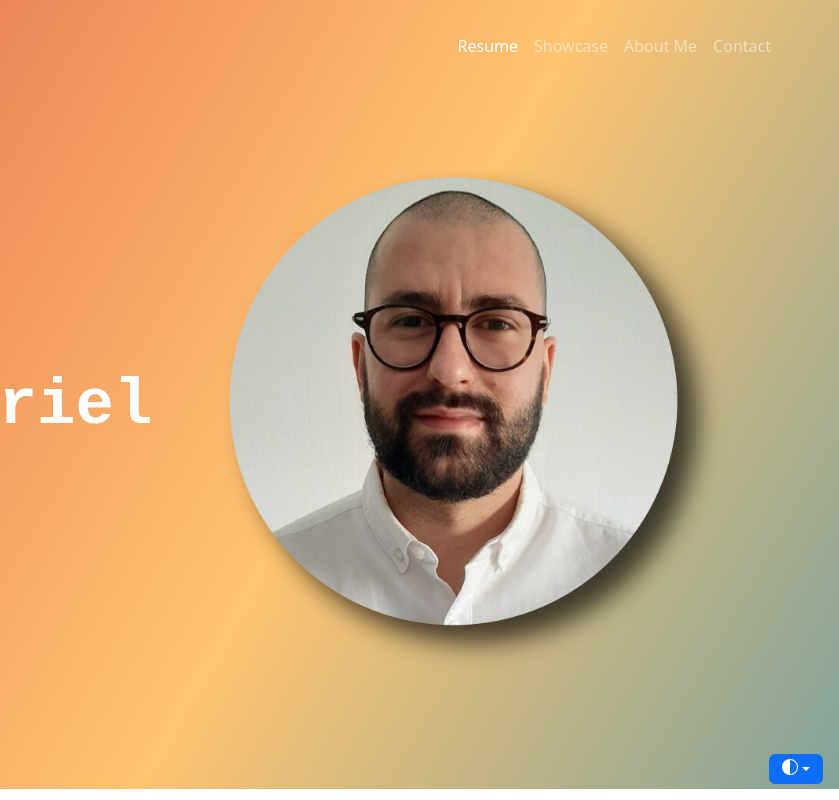
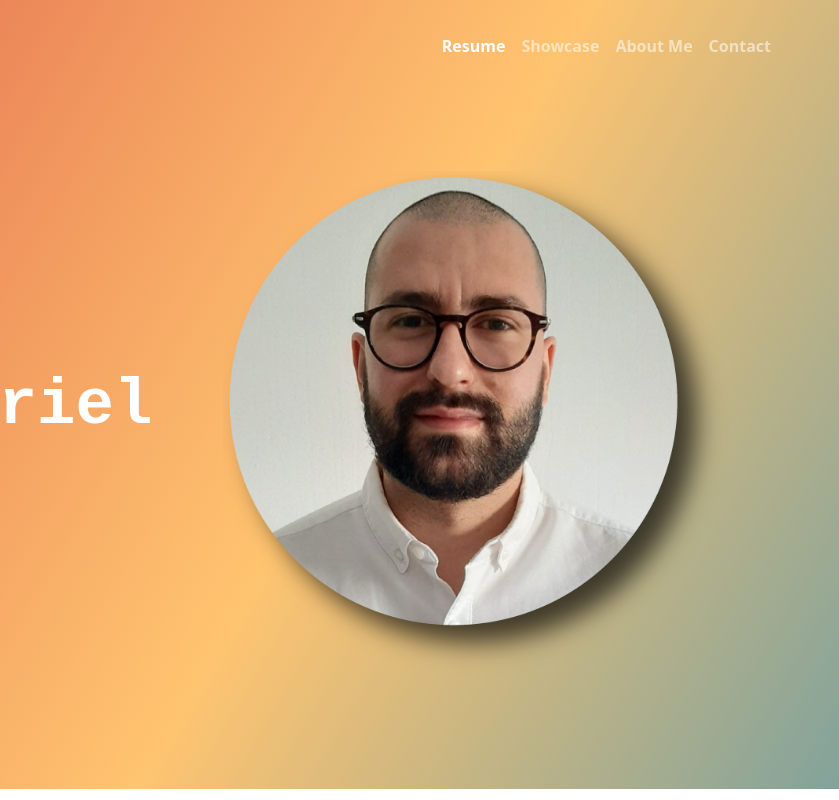
Before and after one commit to gmartinsfaria/portfolio, a plain HTML site: page index.html in a window 1280 px wide. Shown: the top 800 px of the page, 441-1280 px from the left. Drawn offline with nearby package versions, Linux system fonts and the light colour scheme.

Commit message:
Bold na navbar, remoção do botão de cor do site (não funcionava) e alteração do link de CV para o mais recente

```diff
--- a/index.html
+++ b/index.html
@@ -27,16 +27,16 @@
         <div class="collapse navbar-collapse" id="navbarSupportedContent">
           <ul class="navbar-nav me-auto mb-2 mb-lg-0 menu">
             <li class="nav-item">
-              <a class="nav-link active" aria-current="page" href="#resume">Resume</a>
+              <a class="nav-link active" aria-current="page" href="#resume"><b>Resume</b></a>
             </li>
             <li class="nav-item">
-              <a class="nav-link" href="#showcase">Showcase</a>
+              <a class="nav-link" href="#showcase"><b>Showcase</b></a>
             </li>
             <li class="nav-item">
-              <a class="nav-link" href="#aboutme">About Me</a>
+              <a class="nav-link" href="#aboutme"><b>About Me</b></a>
             </li>
             <li class="nav-item">
-              <a class="nav-link" href="#contact">Contact</a>
+              <a class="nav-link" href="#contact"><b>Contact</b></a>
             </li>
           </ul>
         </div>
@@ -53,7 +53,7 @@
           <h2 class="display-5 fw-bold text-body-emphasis lh-1 mt-3 mb-4 presenting-text name-text">- I'm Gabriel Faria</h2>
           <p class="lead role">Professional Web Developer</p>
           <div class="d-grid gap-2 d-md-flex justify-content-md-start">
-            <a href="https://drive.google.com/file/d/1VA5DgePglLPJNuQRHYbyo6c5IKFRcv86/view?usp=sharing">
+            <a href="https://drive.google.com/file/d/1yhuw70FsIS1p4ER25n4pVDiY1SMbR-bK/view?usp=drive_link">
               <button type="button" class="btn btn-primary btn-lg px-4 me-md-2 px-5 download-button mt-3">
                 <svg xmlns="http://www.w3.org/2000/svg" width="20" height="20" fill="currentColor" class="bi bi-download" viewBox="0 0 16 16">
                   <path d="M.5 9.9a.5.5 0 0 1 .5.5v2.5a1 1 0 0 0 1 1h12a1 1 0 0 0 1-1v-2.5a.5.5 0 0 1 1 0v2.5a2 2 0 0 1-2 2H2a2 2 0 0 1-2-2v-2.5a.5.5 0 0 1 .5-.5"/>
@@ -272,11 +272,7 @@
 
   <section id="fixed-button">
     <div class="dropdown position-fixed bottom-0 end-0 mb-3 me-3 bd-mode-toggle">
-      <button class="btn btn-primary py-2 dropdown-toggle d-flex align-items-center" id="bd-theme" type="button" aria-expanded="false" data-bs-toggle="dropdown" aria-label="Toggle theme (auto)">
-        <svg xmlns="http://www.w3.org/2000/svg" width="16" height="16" fill="currentColor" class="bi bi-circle-half" viewBox="0 0 16 16">
-          <path d="M8 15A7 7 0 1 0 8 1zm0 1A8 8 0 1 1 8 0a8 8 0 0 1 0 16"/>
-        </svg></span>
-      </button>
+
       <ul class="dropdown-menu dropdown-menu-end shadow" aria-labelledby="bd-theme-text">
         <li>
           <button type="button" class="dropdown-item d-flex align-items-center" data-bs-theme-value="light" aria-pressed="false">
```
